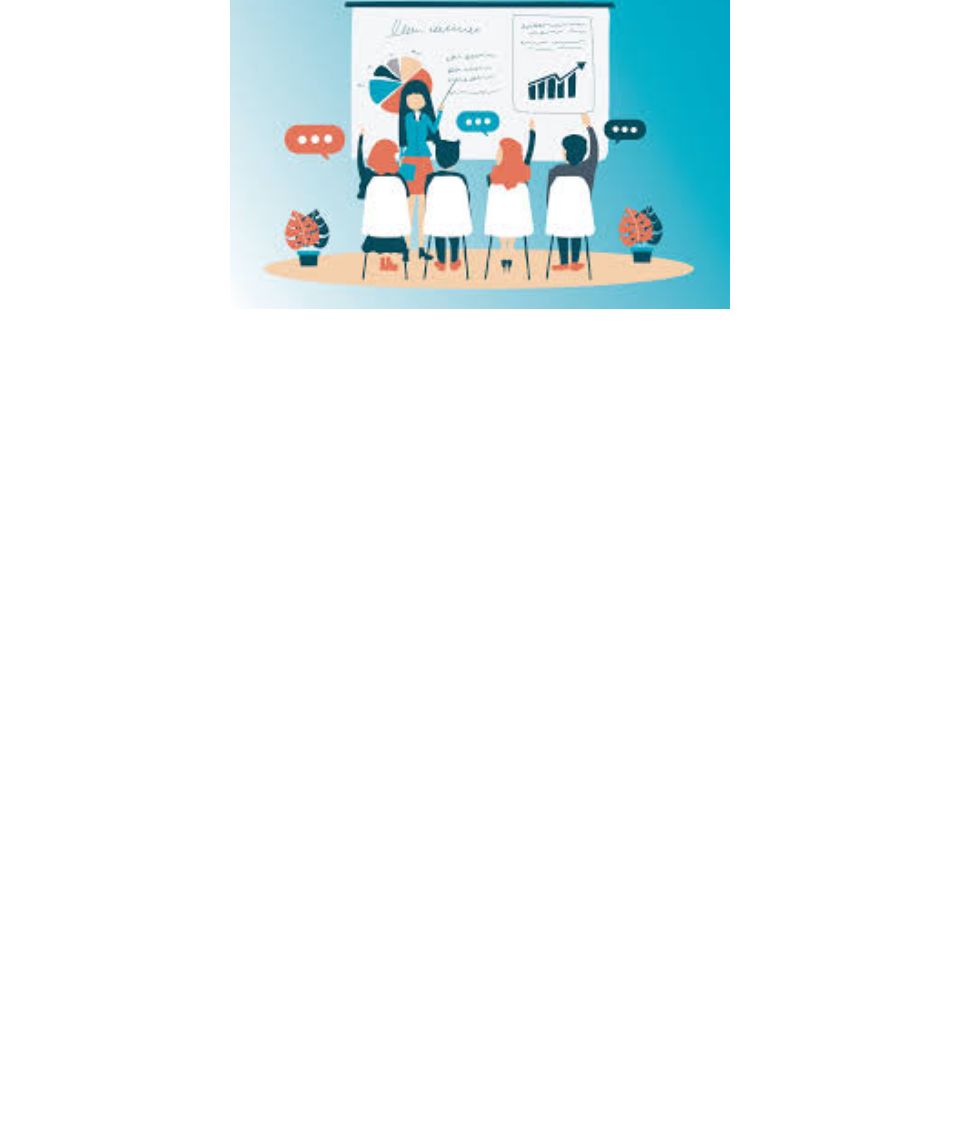
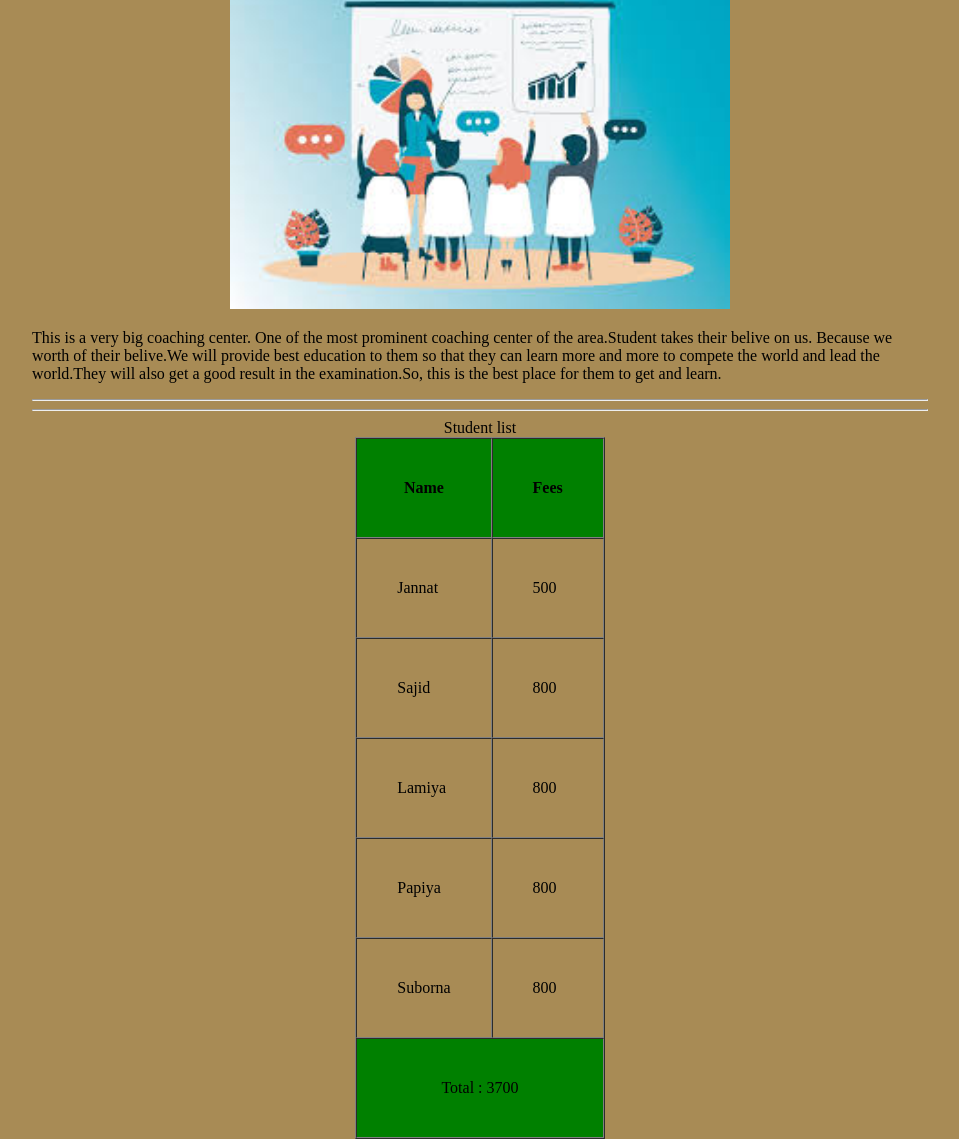
Before and after one commit to Muhammad-Alinoor/project_01, a plain HTML site: page index.html in a window 1280 px wide. Shown: the part 104-1243 px from the top of the page, without its empty margins (160-1119 px from the left). Before the commit the page ends 800 px from the top, so only its background shows below. Drawn offline with Linux system fonts and the light colour scheme.

Commit message:
table-added

```diff
--- a/index.html
+++ b/index.html
@@ -5,6 +5,16 @@
     <meta charset="UTF-8">
     <meta name="viewport" content="width=device-width, initial-scale=1.0">
     <title>Alinoor's Classroom</title>
+    <style>
+        body {
+            margin: 0 15%;
+            background-color: rgb(168, 139, 85);
+        }
+
+        h1 {
+            size: 160px;
+        }
+    </style>
 </head>
 
 <body>
@@ -12,6 +22,42 @@
         <h1>Welcome To My Coaching Center</h1>
         <img src="/images/coaching banner.jpeg" width="500" alt="">
     </center>
+    <p>This is a very big coaching center. One of the most prominent coaching center of the area.Student takes their
+        belive on us. Because we worth of their belive.We will provide best education to them so that they can learn
+        more and more to compete the world and lead the world.They will also get a good result in the examination.So,
+        this is the best place for them to get and learn.</p>
+    <hr>
+    <hr>
+    <table align="center" border="1" cellspacing="0" cellpadding="40">
+        <caption>Student list</caption>
+        <tr bgcolor="green">
+            <th>Name</th>
+            <th>Fees</th>
+        </tr>
+        <tr>
+            <td>Jannat</td>
+            <td>500</td>
+        </tr>
+        <tr>
+            <td>Sajid</td>
+            <td>800</td>
+        </tr>
+        <tr>
+            <td>Lamiya</td>
+            <td>800</td>
+        </tr>
+        <tr>
+            <td>Papiya</td>
+            <td>800</td>
+        </tr>
+        <tr>
+            <td>Suborna</td>
+            <td>800</td>
+        </tr>
+        <tr>
+            <td colspan="2" align="center" bgcolor="green">Total : 3700</td>
+        </tr>
+    </table>
 </body>
 
 </html>
```
